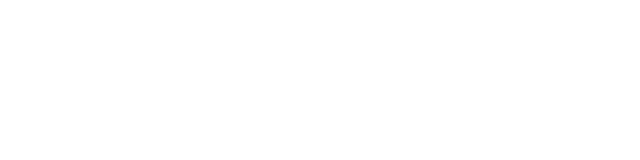
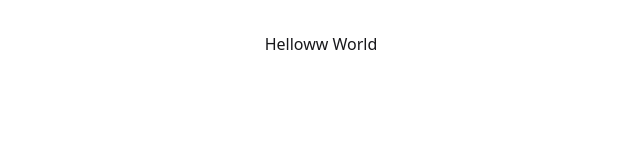
Before and after one commit to RizkyKiky/trashIT-finalProject, a React (Vite) app: page / in a window 1280 px wide. Shown: the top 160 px of the page, without its empty margins (319-959 px from the left). Built offline with nearby package versions, Linux system fonts and the light colour scheme.

Commit message:
add : hellow world in app.jsx

```diff
--- a/src/App.jsx
+++ b/src/App.jsx
@@ -1,12 +1,18 @@
-import { useState } from "react";
-import reactLogo from "./assets/react.svg";
-import viteLogo from "/vite.svg";
-import "./App.css";
+import { useState } from 'react';
+import reactLogo from './assets/react.svg';
+import viteLogo from '/vite.svg';
+import './App.css';
 
 function App() {
   const [count, setCount] = useState(0);
 
-  return <div></div>;
+  return (
+    <div>
+      <div>
+        <h1>Helloww World</h1>
+      </div>
+    </div>
+  );
 }
 
 export default App;
```
